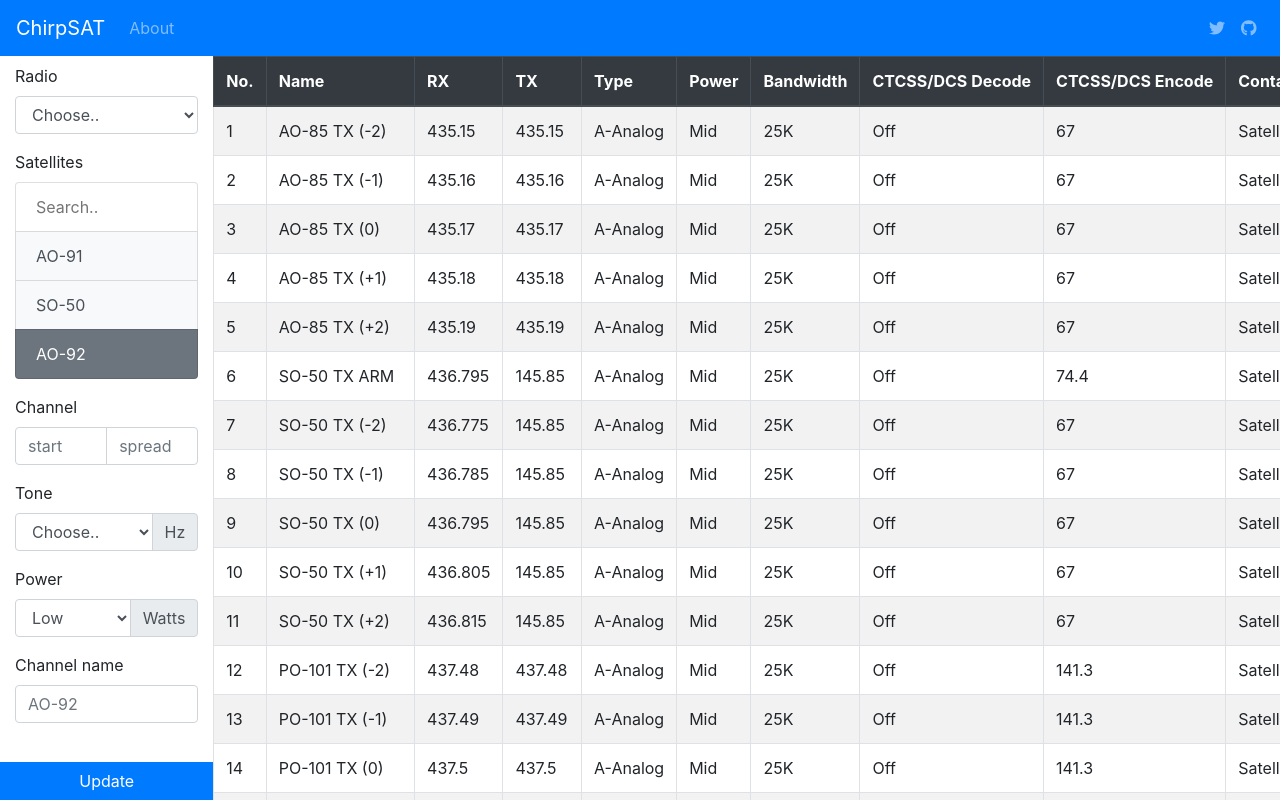
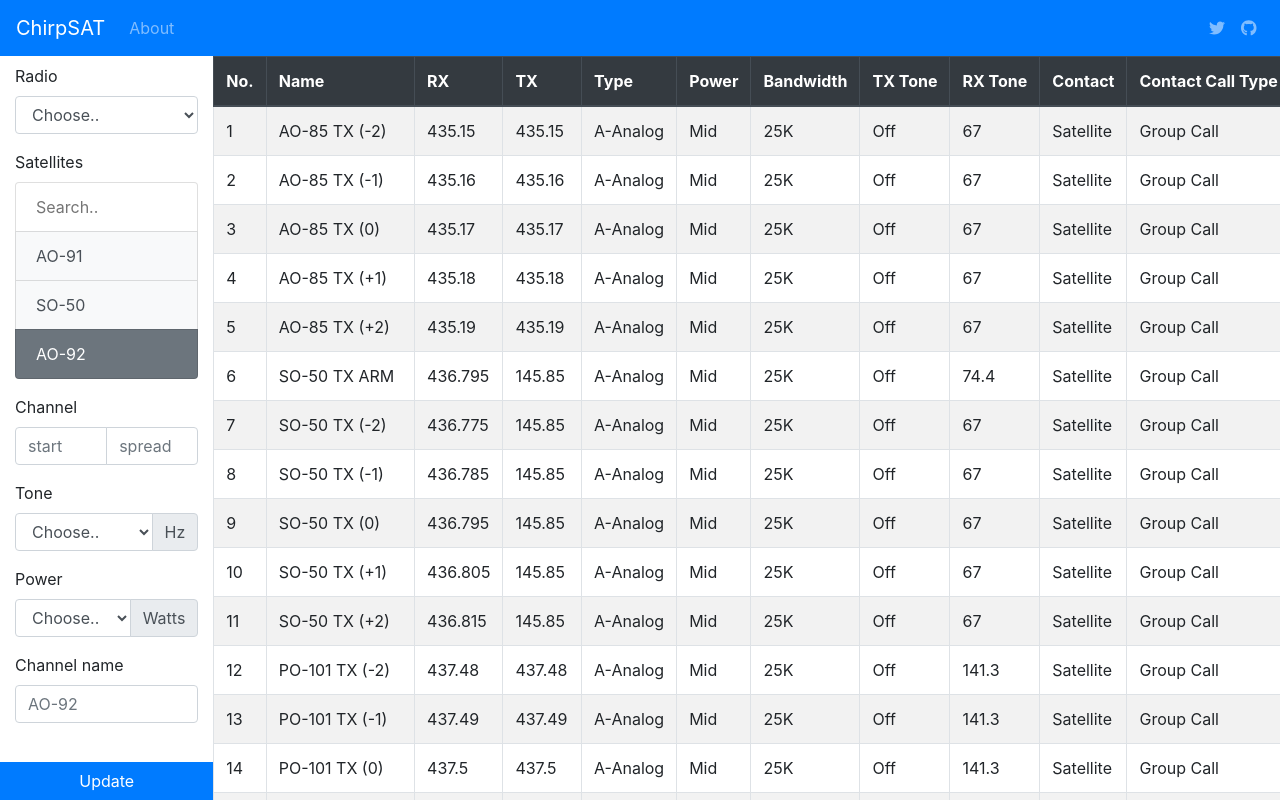
Before and after one commit to michael-parry/chirpsat-react, a React (Create React App) app: page / in a window 1280 px wide. Built offline with nearby package versions, Linux system fonts and the light colour scheme.

Commit message:
table styling

```diff
--- a/public/style.css
+++ b/public/style.css
@@ -1,3 +1,8 @@
+#config-container {
+  border: 10px, gray;
+}
+
+/* Breakpoint table styling */
 @media (min-width: 576px) {
   #config-container {
     position: fixed;
--- a/src/components/about/About.js
+++ b/src/components/about/About.js
@@ -281,7 +281,7 @@
                 How can I help?
               </h2>
               <p>
-                If you're interested in helping with ChirpSAT, send an email to
+                If you're interested in helping with ChirpSAT, send an email to{" "}
                 <a
                   href="mailto:ke8kdf@yahoo.com"
                   target="_blank"
--- a/src/components/home/Config/Channels.js
+++ b/src/components/home/Config/Channels.js
@@ -11,7 +11,9 @@
               type="text"
               className="form-control"
               id="options-channel-start"
+              value={this.props.channelStart}
               placeholder="start"
+              onChange={this.props.handleChange.bind(this)}
             />
             <input
               type="text"
--- a/src/components/home/Config/Config.js
+++ b/src/components/home/Config/Config.js
@@ -20,7 +20,7 @@
       <div
         // styled by style.css
         className="col col-12 col-sm-5 col-lg-2  p-0"
-        id={"config-container"}
+        id="config-container"
       >
         <form className="container mt-2 d-flex flex-column">
           <RadioInput
@@ -30,9 +30,12 @@
             onOptionChange={this.handleChange}
           />
           <SatSearch />
-          <Channels />
+          <Channels
+            channelStart={this.props.channelStart}
+            handleChange={this.props.handleChange.bind(this)}
+          />
           <Tone />
-          <Power />
+          <Power powerList={this.props.selectedRadio.power} />
           <Name />
         </form>
         <Update />
--- a/src/components/home/Config/Power.js
+++ b/src/components/home/Config/Power.js
@@ -2,6 +2,9 @@
 
 export default class Power extends Component {
   render() {
+    const optionsList = this.props.powerList.map(power => (
+      <option value={power}>{power}</option>
+    ));
     return (
       <div className="form-group">
         <label>Power</label>
@@ -10,11 +13,10 @@
             name="power-select"
             id="power-select"
             className="form-control"
+            value="0"
           >
-            <option value="low">Low</option>
-            <option value="medium">Medium</option>
-            <option value="high">High</option>
-            <option value="turbo">Turbo</option>
+            <option>Choose..</option>
+            {optionsList}
           </select>
           <div className="input-group-append">
             <span className="input-group-text">Watts</span>
--- a/src/components/home/Home.js
+++ b/src/components/home/Home.js
@@ -12,10 +12,12 @@
     super(props);
     this.handleChange = this.handleChange.bind(this);
     this.setHeader = this.setHeader.bind(this);
+    this.handleChannelChange = this.handleChannelChange.bind(this);
     this.state = {
       selectedOption: 0,
       bodyContent: channels,
-      selectedRadio: radios.find(radio => parseInt(radio.id) === 1)
+      selectedRadio: radios.find(radio => parseInt(radio.id) === 1),
+      channelStart: ""
     };
   }
 
@@ -33,6 +35,10 @@
 
   updateRadio(id) {}
 
+  handleChannelChange(e) {
+    this.setState({ channelStart: e.target.value });
+  }
+
   render() {
     return (
       <>
@@ -42,7 +48,10 @@
             onOptionChange={this.handleChange}
             Option={this.state.selectedOption}
             radios={radios}
+            selectedRadio={this.state.selectedRadio}
             value={this.state.selectedOption}
+            channelStart={this.state.channelStart}
+            handleChange={this.handleChannelChange}
           />
           <Table
             columns={this.state.selectedRadio.channelDetails}
--- a/src/components/home/table/Table.js
+++ b/src/components/home/table/Table.js
@@ -14,7 +14,7 @@
 
     return (
       <div
-        className="col col-7 d-none  d-sm-block offset-sm-5 offset-lg-2 col-lg-10 table-responsive p-0 "
+        className="col col-7 d-none  d-sm-block offset-sm-5 offset-lg-2 col-lg-10 table-responsive p-0"
         style={{ height: "Calc(100vh - 56px)" }}
       >
         <table className="table table-striped table-bordered p-0  p-0 m-0">
--- a/src/json/radios.json
+++ b/src/json/radios.json
@@ -40,12 +40,12 @@
         "cps_property": "Band Width"
       },
       {
-        "title": "CTCSS/DCS Decode",
+        "title": "TX Tone",
         "class": "cellRxTone",
         "cps_property": "CTCSS/DCS Decode"
       },
       {
-        "title": "CTCSS/DCS Encode",
+        "title": "RX Tone",
         "class": "cellTxTone",
         "cps_property": "CTCSS/DCS Encode"
       },
```
